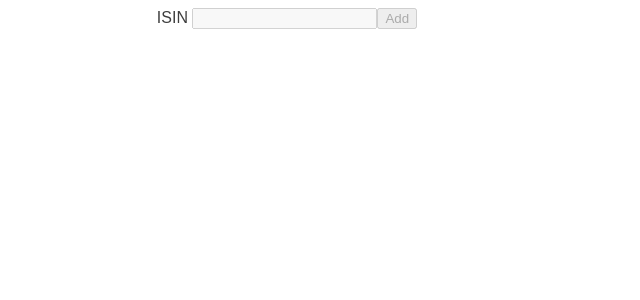
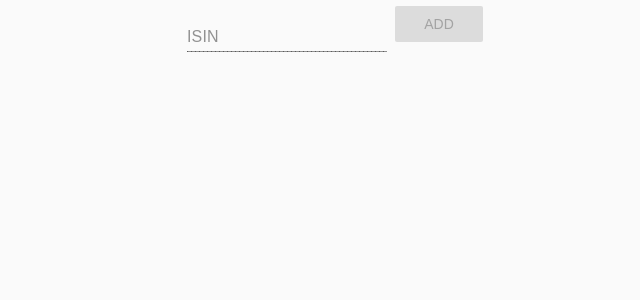
Before and after one commit to vsgoulart/stock-watch, a Vue app: page / in a window 1280 px wide. Shown: the top 300 px of the page, without its empty margins (353-993 px from the left). Built offline with nearby package versions, Linux system fonts and the light colour scheme; what vue-native-websocket would draw is missing.

Commit message:
feat: Add styling

```diff
--- a/package.json
+++ b/package.json
@@ -11,6 +11,7 @@
   "dependencies": {
     "core-js": "^2.6.5",
     "vue": "^2.6.10",
+    "vue-material": "^1.0.0-beta-11",
     "vue-native-websocket": "^2.0.13",
     "vuex": "^3.0.1"
   },
--- a/src/App.vue
+++ b/src/App.vue
@@ -3,7 +3,9 @@
     <Form />
     <h3 v-if="hasReconnectFailed">The connection has failed</h3>
     <StockList />
-    <Stock v-for="stock in stocks" :key="stock" v-bind:isin="stock" />
+    <div class="stock-container">
+      <Stock v-for="stock in stocks" :key="stock" v-bind:isin="stock" />
+    </div>
   </div>
 </template>
 
@@ -39,5 +41,23 @@ export default Vue.extend({
   font-family: Arial, Helvetica, sans-serif;
   text-align: center;
   color: #3e3e3e;
+  display: flex;
+  flex-direction: column;
+  align-items: center;
+
+  & > * {
+    margin-bottom: 10px;
+  }
+}
+
+.stock-container {
+  width: 100vw;
+  display: flex;
+  flex-wrap: wrap;
+  align-items: center;
+
+  & > * {
+    margin: 5px;
+  }
 }
 </style>
--- a/src/components/Form.vue
+++ b/src/components/Form.vue
@@ -1,16 +1,24 @@
 <template>
-  <form @submit.prevent="handleSubmit" @keydown.enter="handleSubmit">
-    <label for="isin">
-      ISIN
-      <input
-        type="text"
+  <form
+    @submit.prevent="handleSubmit"
+    @keydown.enter="handleSubmit"
+    class="form"
+  >
+    <md-field md-inline>
+      <label>ISIN</label>
+      <md-input
         id="isin"
         name="isin"
         v-model="isin"
         v-bind:disabled="disabled"
-      />
-    </label>
-    <button type="submit" v-bind:disabled="disabled">Add</button>
+      ></md-input>
+    </md-field>
+    <md-button
+      class="md-raised md-primary"
+      type="submit"
+      v-bind:disabled="disabled"
+      >Add</md-button
+    >
   </form>
 </template>
 
@@ -42,3 +50,10 @@ export default Vue.extend({
   },
 })
 </script>
+
+<style lang="scss" scoped>
+.form {
+  display: flex;
+  width: 200px;
+}
+</style>
--- a/src/components/Stock.vue
+++ b/src/components/Stock.vue
@@ -1,18 +1,18 @@
 <template>
-  <div v-if="stock">
-    <div>
-      <span>{{ stock.isin }}</span>
-      <br />
-      <span>{{ stock.price }}</span>
-      <br />
-      <span>{{ stock.bid }}</span>
-      <br />
-      <span>{{ stock.ask }}</span>
-      <br />
-      <span>{{ stock.timestamp }}</span>
-    </div>
-    <button type="button" @click="removeStock">X</button>
-  </div>
+  <md-card v-if="stock">
+    <md-card-header>
+      <div class="md-title">{{ stock.isin }}</div>
+    </md-card-header>
+    <md-card-content class="content">
+      <span>Price: {{ stock.price }}</span>
+      <span>Bid: {{ stock.bid }}</span>
+      <span>Ask: {{ stock.ask }}</span>
+      <span>Last updated: {{ stock.timestamp }}</span>
+    </md-card-content>
+    <md-card-actions>
+      <md-button @click="removeStock">Remove</md-button>
+    </md-card-actions>
+  </md-card>
 </template>
 
 <script lang="ts">
@@ -37,3 +37,12 @@ export default Vue.extend({
   },
 })
 </script>
+
+<style lang="scss" scoped>
+.content {
+  display: flex;
+  flex-direction: column;
+  text-align: left;
+  margin: 10px;
+}
+</style>
--- a/src/components/StockList.vue
+++ b/src/components/StockList.vue
@@ -1,10 +1,12 @@
 <template>
   <div>
-    <span
+    <md-chip
+      class="md-primary stock"
+      md-deletable
       v-for="(stock, index) in stocks"
       :key="index"
       @click="removeStock(stock)"
-      >{{ stock }}</span
+      >{{ stock }}</md-chip
     >
   </div>
 </template>
@@ -28,3 +30,9 @@ export default Vue.extend({
   },
 })
 </script>
+
+<style lang="scss" scoped>
+.stock {
+  margin-bottom: 5px;
+}
+</style>
--- a/src/main.ts
+++ b/src/main.ts
@@ -1,5 +1,8 @@
 import Vue from 'vue'
 import VueNativeSock from 'vue-native-websocket'
+import VueMaterial from 'vue-material'
+import 'vue-material/dist/vue-material.min.css'
+import 'vue-material/dist/theme/default.css'
 
 import App from './App.vue'
 import { store } from './store'
@@ -12,6 +15,7 @@ Vue.use(VueNativeSock, 'ws://159.89.15.214:8080/', {
   reconnectionAttempts: 5,
   reconnectionDelay: 500,
 })
+Vue.use(VueMaterial)
 
 new Vue({
   store,
--- a/src/store.ts
+++ b/src/store.ts
@@ -58,7 +58,7 @@ export const store = new Vuex.Store<State>({
         ...state.prices,
         [message.isin]: {
           ...message,
-          timestamp: Date.now(),
+          timestamp: new Date().toLocaleTimeString(),
         },
       }
     },
--- /dev/null
+++ b/src/vue-material.d.ts
@@ -0,0 +1,4 @@
+declare module 'vue-material' {
+  const VueMaterial: any
+  export default VueMaterial
+}
```
Also changed, not shown: 1 other file (tests, documents, lock files or other folders).
